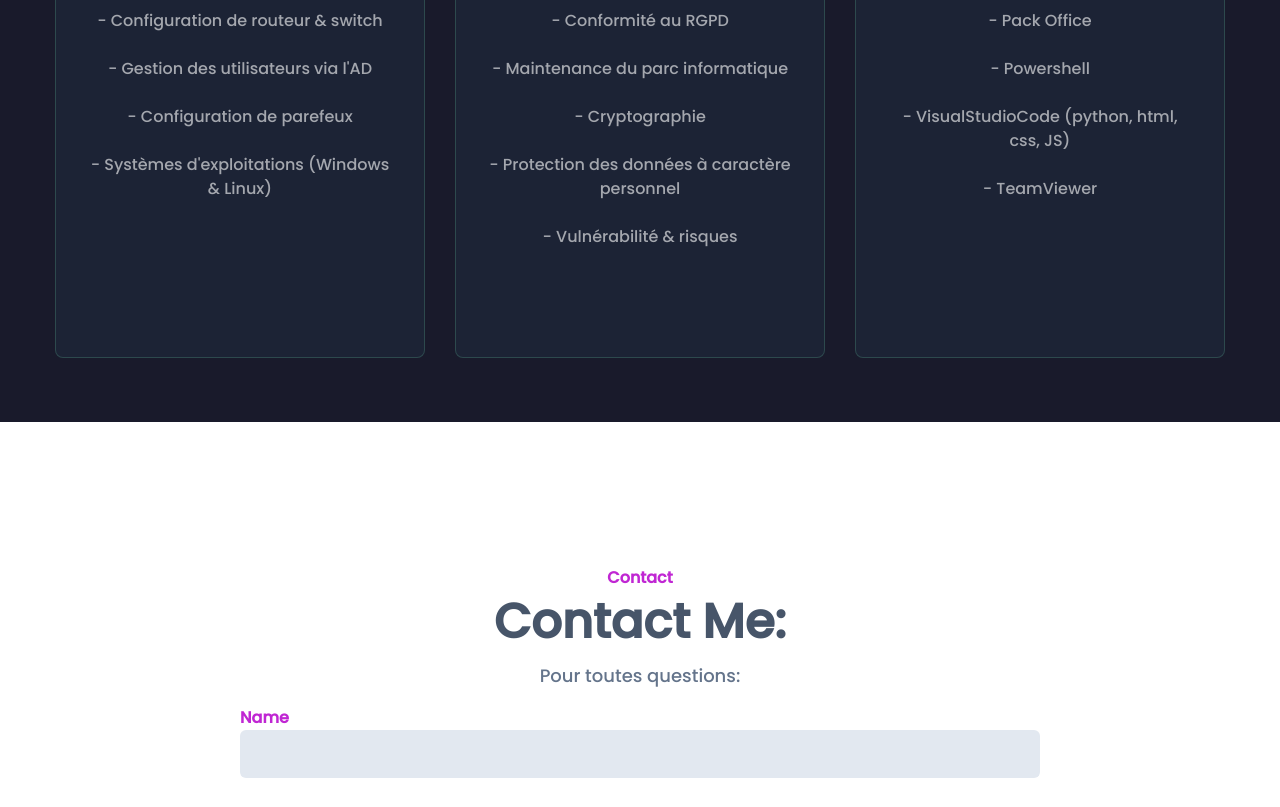
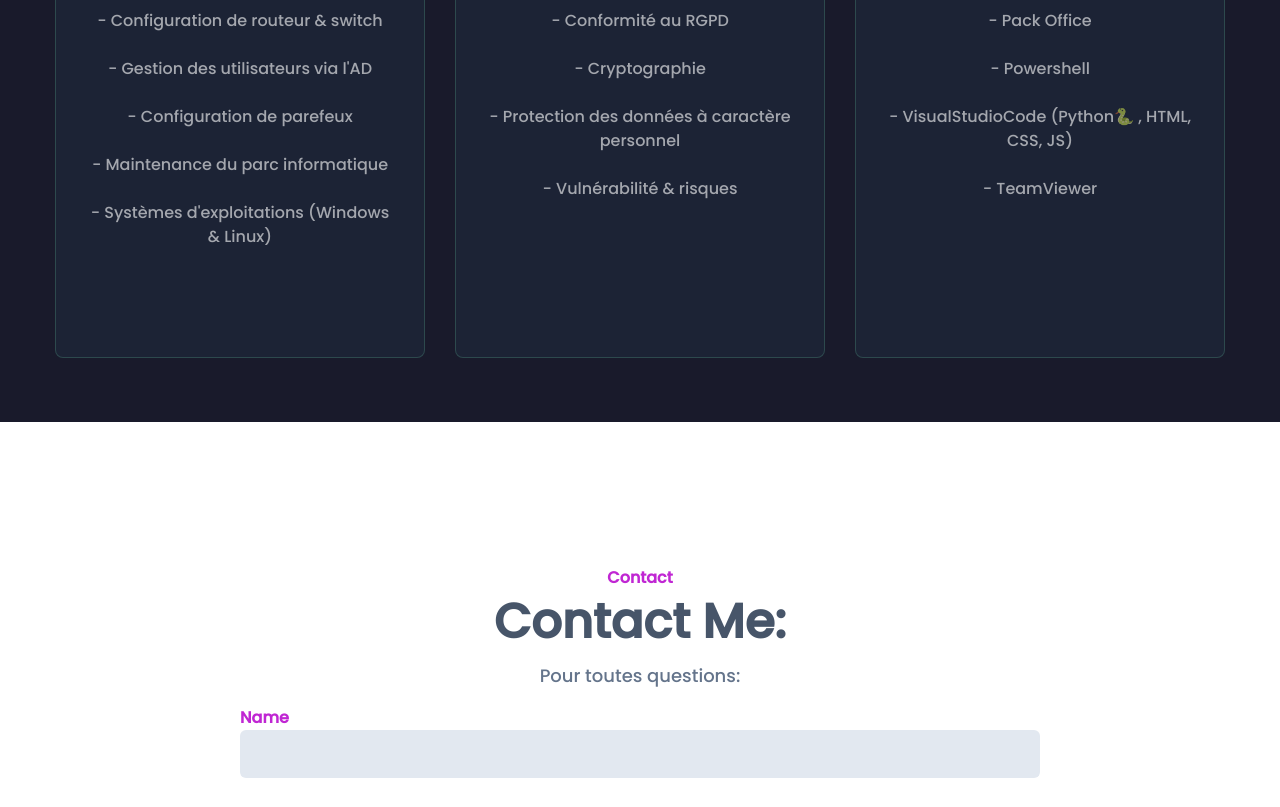
Before and after one commit to whit3-4t0m/erwann.github.io, a website: page index.html in a window 1280 px wide. Shown: the part 3036-3843 px from the top of the page. Drawn offline with Linux system fonts and the light colour scheme.

Commit message:
Add files via upload

```diff
--- a/index.html
+++ b/index.html
@@ -185,6 +185,7 @@
                         <p>- Configuration de routeur & switch</p>
                         <p>- Gestion des utilisateurs via l'AD</p>
                         <p>- Configuration de parefeux</p>
+                        <p>- Maintenance du parc informatique</p>
                         <p>- Systèmes d'exploitations (Windows & Linux)</p>
                     </div>
                     <div class="card">
@@ -192,7 +193,7 @@
                         <h2>Cybersécurité</h2>
 
 							<p>- Conformité au RGPD</p>
-							<p>- Maintenance du parc informatique</p>
+
 							<p>- Cryptographie</p>
 							<p>- Protection des données à caractère personnel</p>
 							<p>- Vulnérabilité & risques</p>
@@ -202,7 +203,7 @@
                         <h2>Divers outils</h2>
                         <p>- Pack Office</p>
 						<p>- Powershell </p>
-						<p>- VisualStudioCode (python, html, css, JS)</p>
+						<p>- VisualStudioCode (Python🐍 , HTML, CSS, JS)</p>
 						<p>- TeamViewer </p>
                     </div>
                 </div>
```
